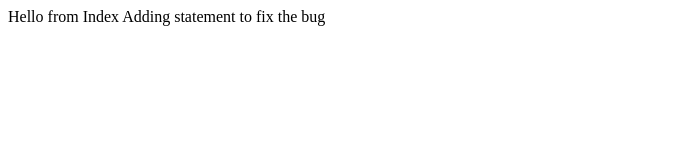
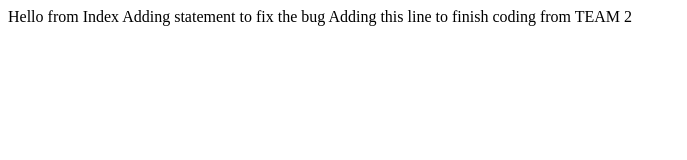
Before and after one commit to AkashAKS/myWeb_Test_Github, a plain HTML site: page myWebApplication1/Index.html in a window 1280 px wide. Shown: the whole page, without its empty margins (0-687 px from the left). Drawn offline with Linux system fonts and the light colour scheme.

Commit message:
added notes, finsihed coding

```diff
--- a/myWebApplication1/Index.html
+++ b/myWebApplication1/Index.html
@@ -8,5 +8,7 @@
     Hello from Index
 
     Adding statement to fix the bug
+
+    Adding this line to finish coding from TEAM 2
 </body>
 </html>
```
